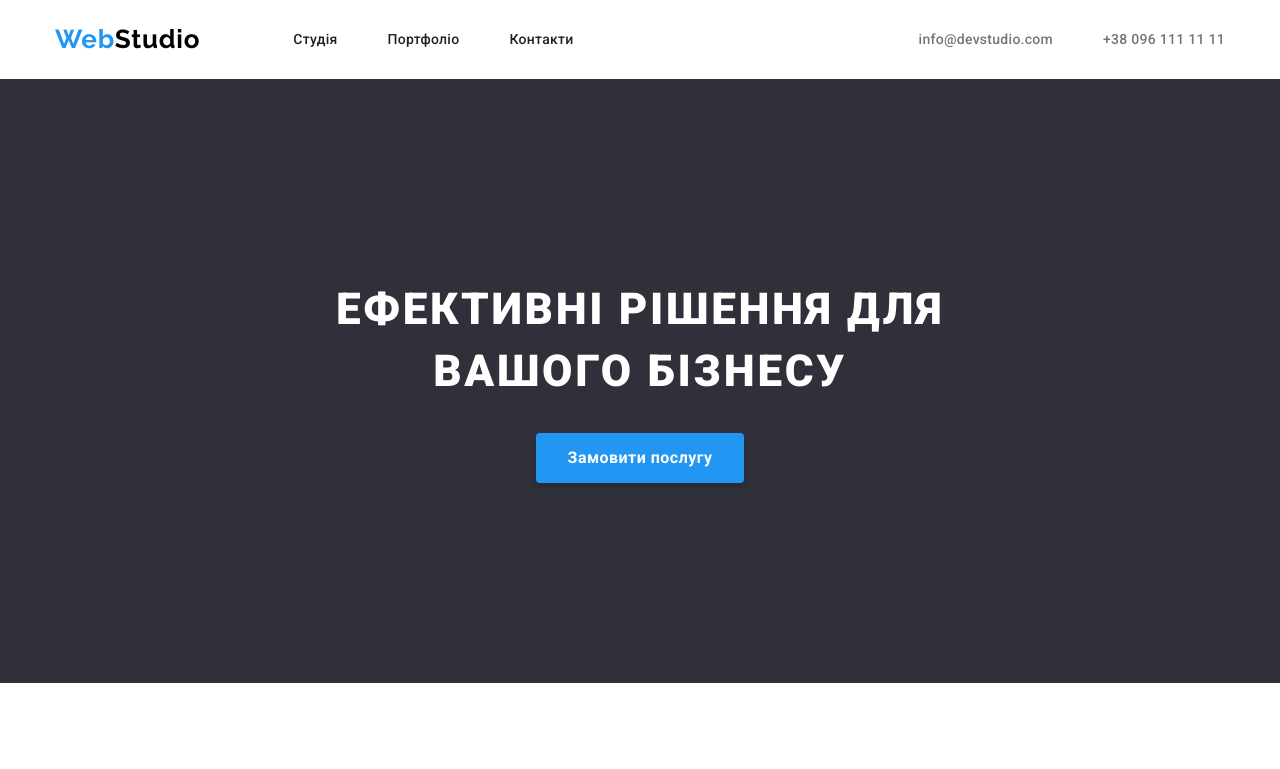
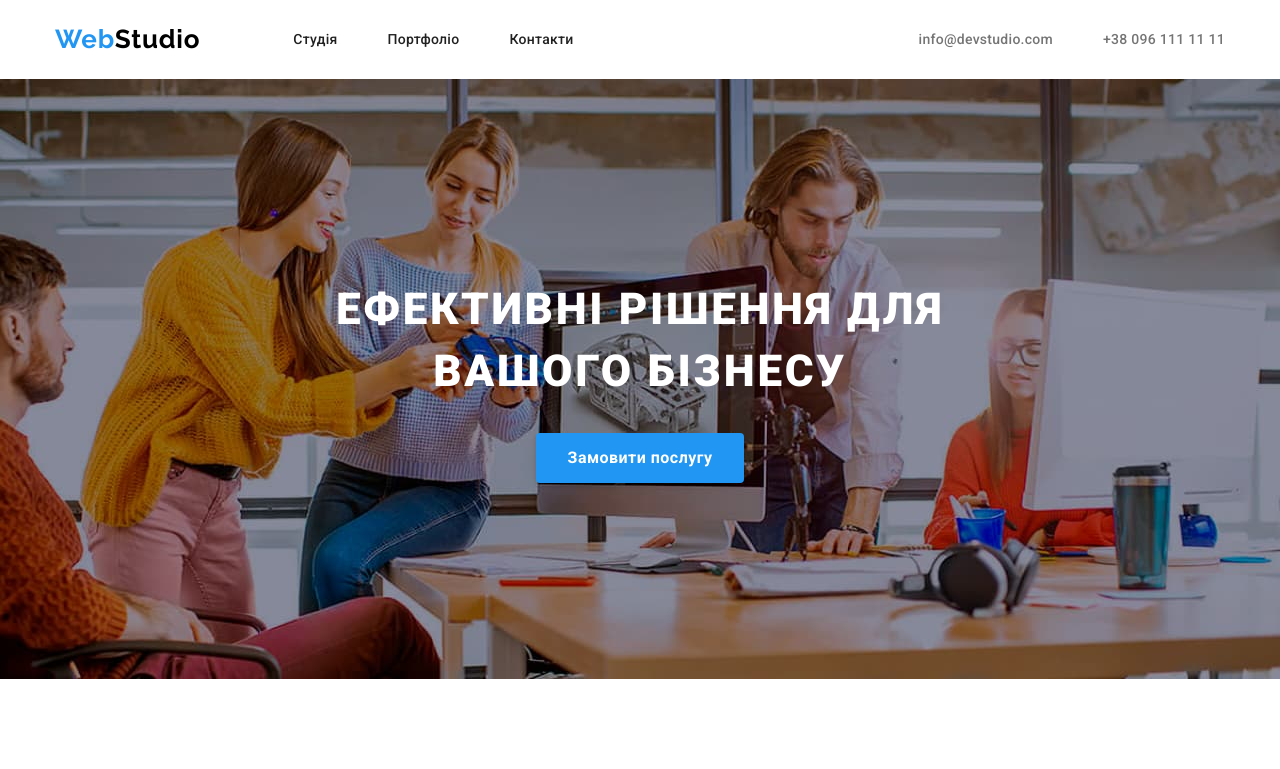
Before and after one commit to NadiiaDozorets/goit-markup-hw-04, a plain HTML site: page index.html in a window 1280 px wide. Shown: the top 769 px of the page. Drawn offline with nearby package versions, Linux system fonts and the light colour scheme.

Commit message:
add bdg-img to header

```diff
--- a/css/styles.css
+++ b/css/styles.css
@@ -7,6 +7,7 @@
   --color-background: #fff;
   --color-secondary: #f5f4fa;
   --color-text: #000000;
+  --color-img-background: #c4c4c4;
 }
 
 body {
@@ -301,9 +302,20 @@ ul {
 .hero-section {
   padding-top: 200px;
   padding-bottom: 200px;
-  background-color: var(--color-accent);
+  background-color: var(--color-img-background);
   text-align: center;
   /*outline: 2px solid red;*/
+}
+
+.hero-img {
+  height: 600px;
+  max-width: 1600px;
+  margin-left: auto;
+  margin-right: auto;
+  background-image: url('../images/people.jpg');
+  background-repeat: no-repeat;
+  background-size: cover;
+  background-position: center;
 }
 
 .section-team {
--- a/index.html
+++ b/index.html
@@ -45,7 +45,7 @@
       </div>
     </header>
     <main>
-      <section class="hero-section">
+      <section class="hero-section hero-img">
         <div class="container">
           <h1 class="hero-title">
             Ефективні рішення для <br />
```
Also changed, not shown: images/people.jpg (added).
